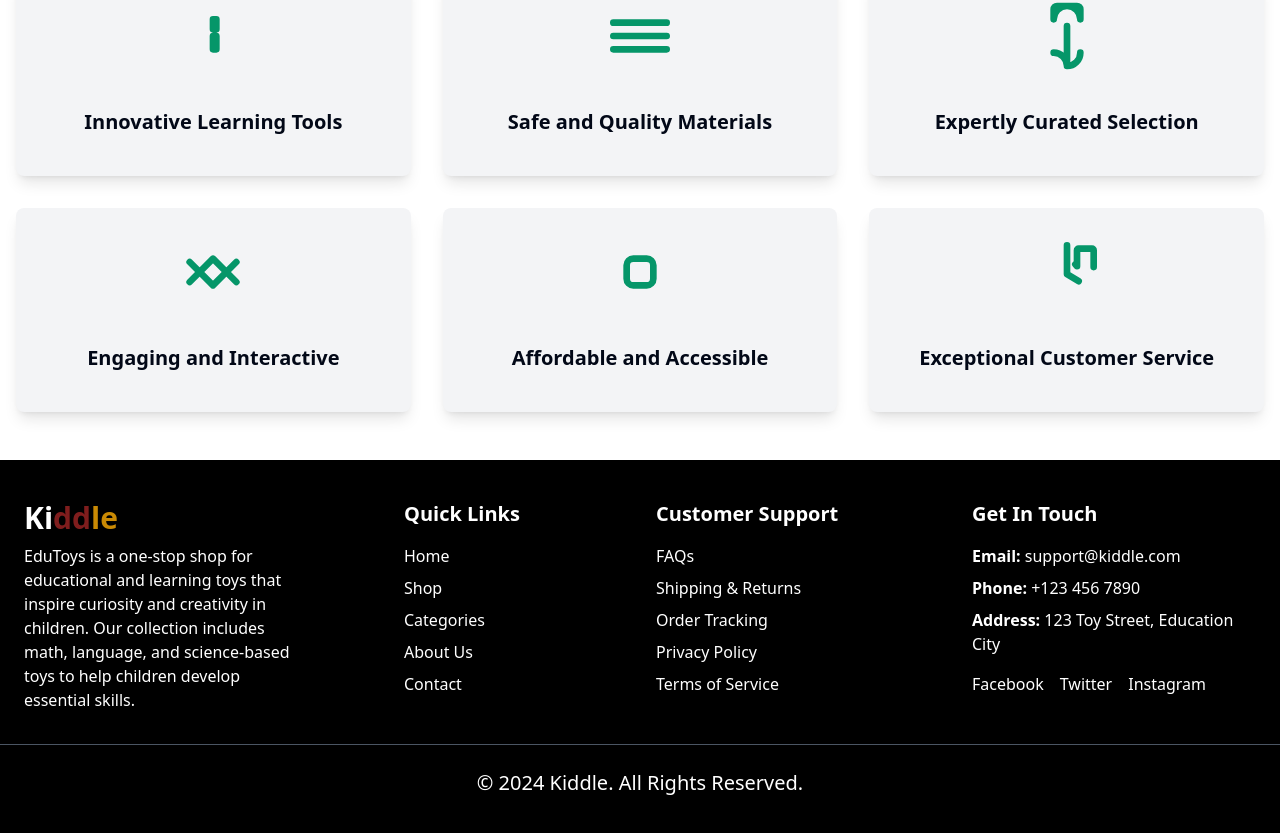
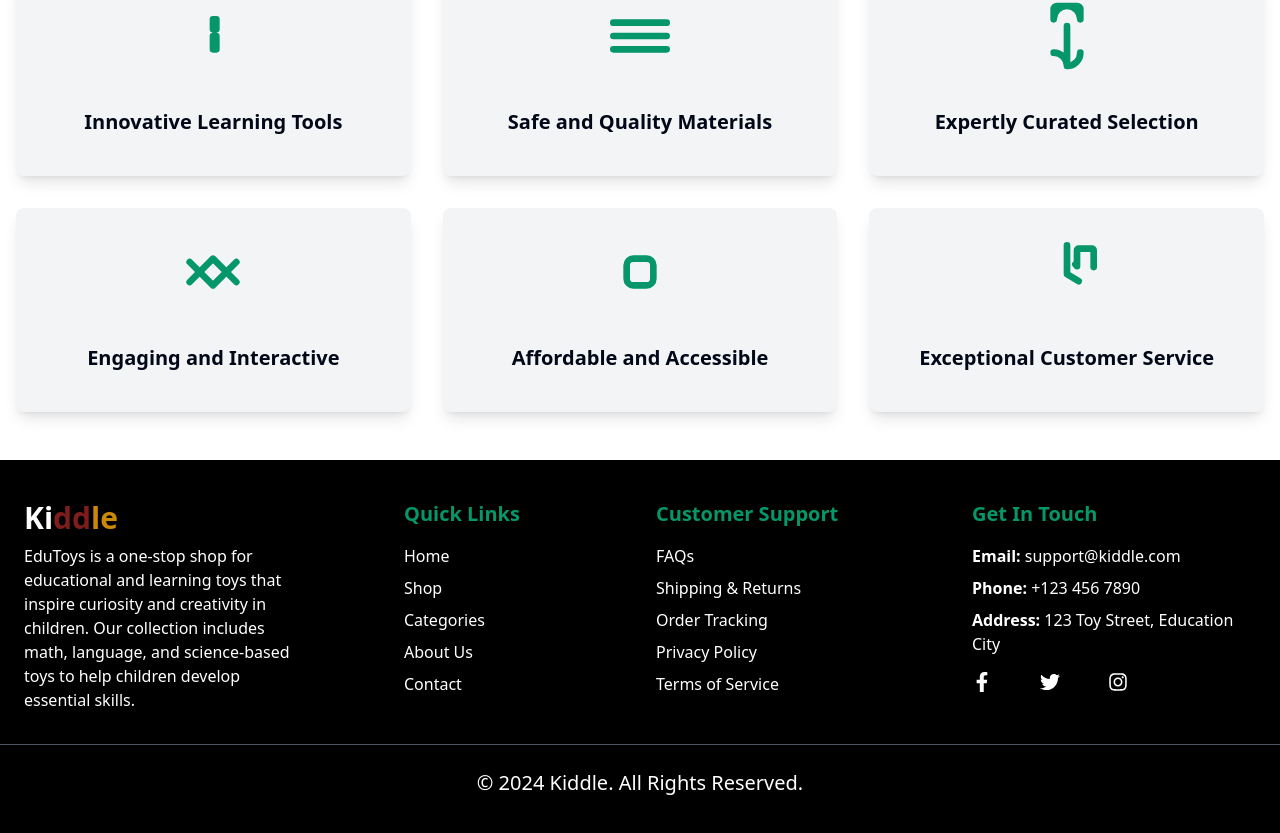
Before and after one commit to ajmiraajmi/Kiddle, a React (Vite) app: page / in a window 1280 px wide. Shown: the part 2586-3419 px from the top of the page. Built offline with nearby package versions, Linux system fonts and the light colour scheme; no server answers.

Commit message:
modifying footer

```diff
--- a/src/components/footer/Footer.jsx
+++ b/src/components/footer/Footer.jsx
@@ -1,4 +1,5 @@
-import React from 'react'
+import React from 'react';
+import { FaFacebookF, FaTwitter, FaInstagram } from 'react-icons/fa';
 
 const Footer = () => {
   return (
@@ -17,7 +18,7 @@ const Footer = () => {
 
         {/* Quick Links */}
         <div className='mx-16'>
-        <h3 className="text-xl font-semibold mb-4">Quick Links</h3>
+          <h3 className="text-xl font-semibold mb-4 text-emerald-600">Quick Links</h3>
           <ul className="space-y-2">
             <li>
               <a href="#" className="hover:text-gray-300">Home</a>
@@ -39,7 +40,7 @@ const Footer = () => {
 
         {/* Customer Support */}
         <div>
-        <h3 className="text-xl font-semibold mb-4">Customer Support</h3>
+          <h3 className="text-xl font-semibold mb-4 text-emerald-600">Customer Support</h3>
           <ul className="space-y-2">
             <li>
               <a href="#" className="hover:text-gray-300">FAQs</a>
@@ -61,7 +62,7 @@ const Footer = () => {
 
         {/* Contact Section */}
         <div>
-        <h3 className="text-xl font-semibold mb-4">Get In Touch</h3>
+          <h3 className="text-xl font-semibold mb-4 text-emerald-600">Get In Touch</h3>
           <p className="mb-2">
             <strong>Email:</strong> support@kiddle.com
           </p>
@@ -71,10 +72,10 @@ const Footer = () => {
           <p className="mb-2">
             <strong>Address:</strong> 123 Toy Street, Education City
           </p>
-        <div className="flex space-x-4 mt-4">
-          <a href="#" className="hover:text-gray-300">Facebook</a>
-          <a href="#" className="hover:text-gray-300">Twitter</a>
-          <a href="#" className="hover:text-gray-300">Instagram</a>
+          <div className="flex space-x-4 mt-4 gap-8">
+            <a href="#" className="hover:text-gray-300"><FaFacebookF size={20} /></a>
+            <a href="#" className="hover:text-gray-300"><FaTwitter size={20} /></a>
+            <a href="#" className="hover:text-gray-300"><FaInstagram size={20} /></a>
           </div>
         </div>
       </div>
@@ -84,7 +85,7 @@ const Footer = () => {
         &copy; {new Date().getFullYear()} Kiddle. All Rights Reserved.
       </div>
     </footer>
-  )
+  );
 }
 
-export default Footer
+export default Footer;
```
Lines whose indentation alone changed are shown as unchanged.
